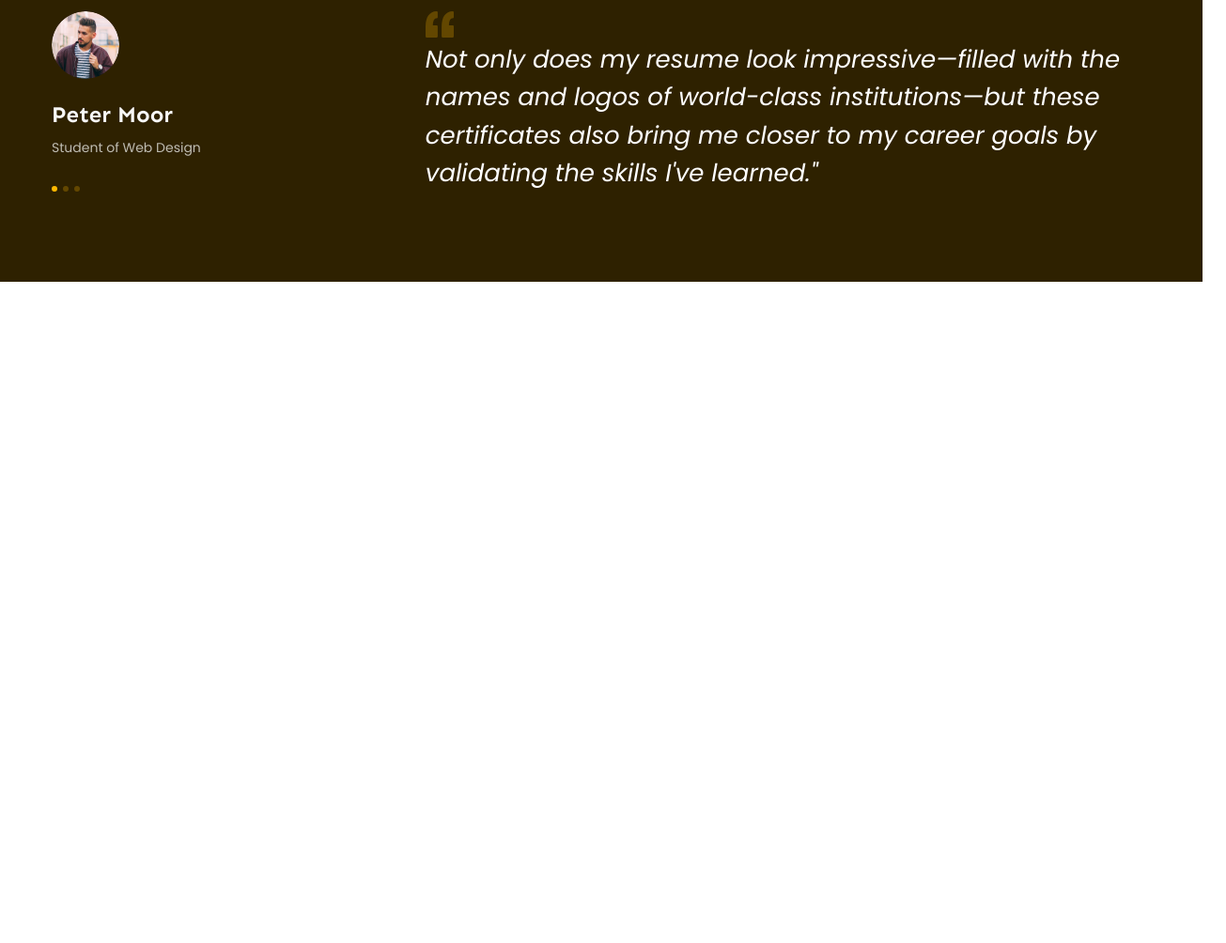
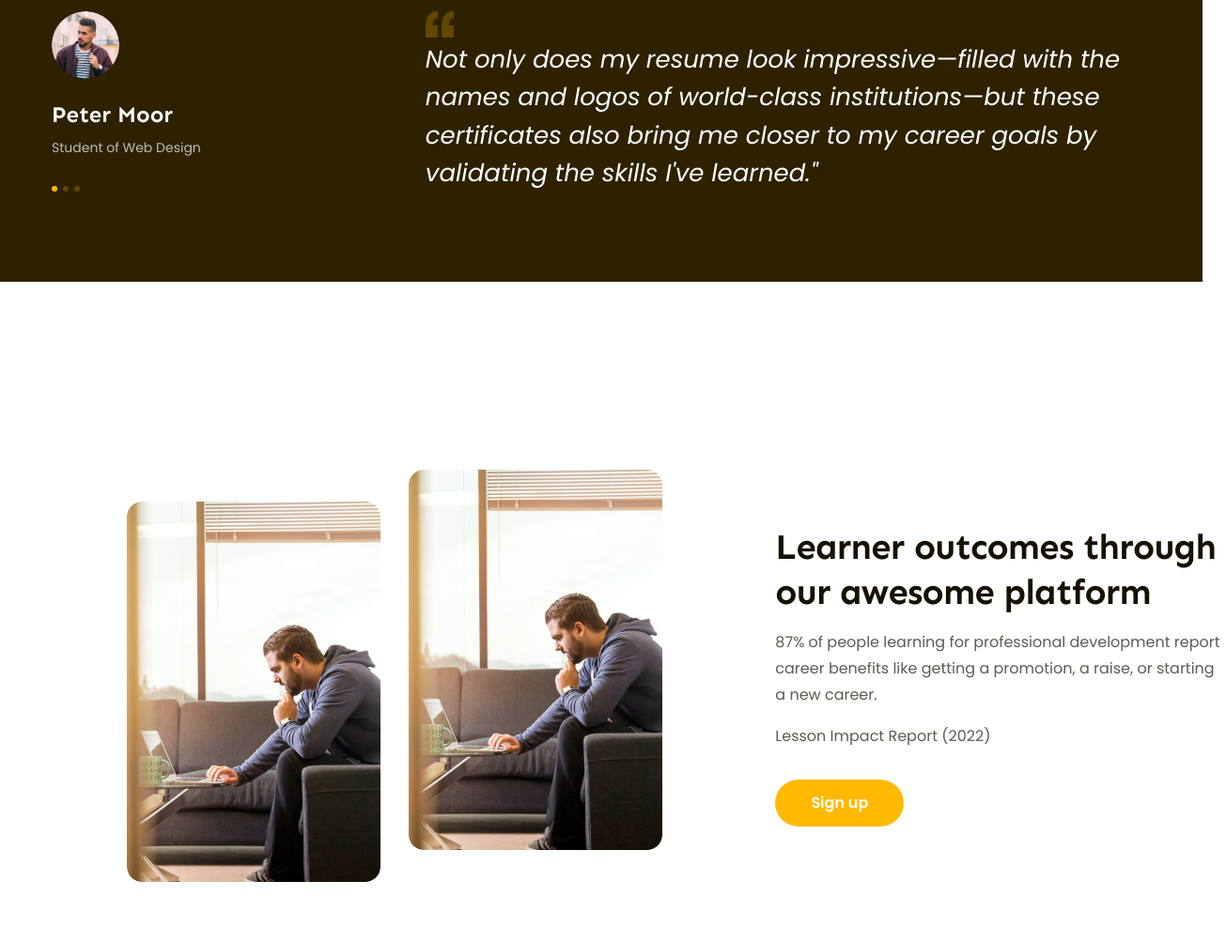
Before and after one commit to lam2691992/lesson_website_platform, a plain HTML site: page index.html in a window 1280 px wide. Shown: the part 2037-3041 px from the top of the page at 94% size, 1305 px wide, since content can reach past the window. Before the commit the page ends 2337 px from the top, so only its background shows below. Drawn offline with Linux system fonts and the light colour scheme.

Commit message:
coding features

```diff
--- a/assets/css/style.css
+++ b/assets/css/style.css
@@ -415,3 +415,51 @@ a {
   font-style: italic;
   line-height: 1.54;
 }
+/* features */
+.features {
+  margin-top: 135px;
+  padding: 65px 0;
+}
+
+.features .body {
+  display: flex;
+  justify-content: space-between;
+  margin-left: 135px;
+  width: 1170px;
+}
+
+.features .images {
+  display: flex;
+  gap: 30px;
+}
+
+.features .images img {
+  width: 270px;
+  height: 405px;
+  object-fit: cover;
+  border-radius: 16px;
+}
+
+.features .lower {
+  margin-top: 34px;
+}
+
+.features .content {
+  width: 41%;
+  display: flex;
+  flex-direction: column;
+  justify-content: center;
+}
+.features .desc {
+  margin-top: 16px;
+  color: #5f5b53;
+  font-size: 1.6rem;
+  line-height: 1.75;
+}
+
+.features .btn {
+  margin-top: 32px;
+  width: 137px;
+  height: 50px;
+  background: var(--primary-color);
+}
--- a/index.html
+++ b/index.html
@@ -315,5 +315,23 @@
         </div>
       </div>
      </div>
+
+     <!-- features -->
+      <div class="features">
+        <main-content>
+          <div class="body">
+            <div class="images">
+              <img class="lower" src="./assets/img/learn1.png" alt="Learner outcomes through our awesome platform">
+              <img src="./assets/img/learn2.png" alt="Learner outcomes through our awesome platform">
+            </div>
+            <div class="content">
+              <h2 class="heading-lv2">Learner outcomes through our awesome platform</h2>
+              <p class="desc desc1">87% of people learning for professional development report career benefits like getting a promotion, a raise, or starting a new career.</p>
+              <p class="desc">Lesson Impact Report (2022)</p>
+              <a href="" class="btn">Sign up</a>
+            </div>
+          </div>
+        </main-content>
+      </div>
   </body>
 </html>
```
Also changed, not shown: assets/img/learn1.png (added), assets/img/learn2.png (added).
